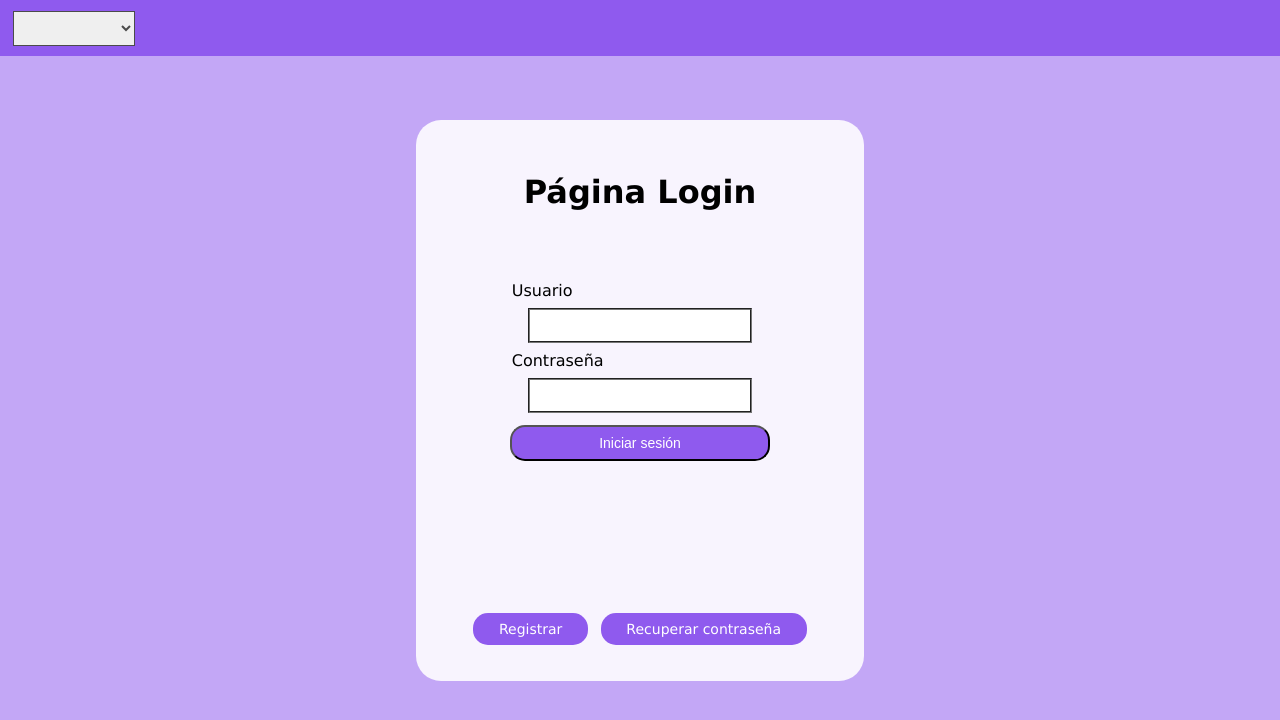
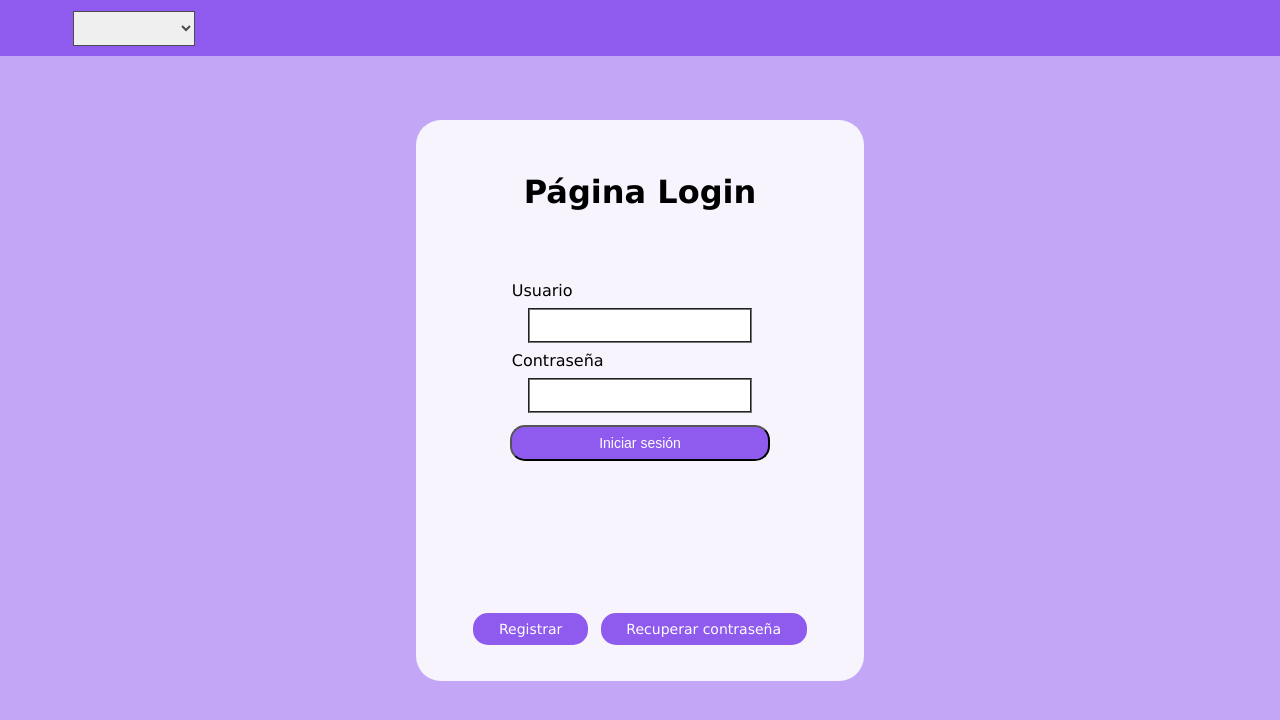
Before and after one commit to Kingomac/ET2-IU, a plain HTML site: page login.html in a window 1280 px wide. Drawn offline with nearby package versions, Linux system fonts and the light colour scheme.

Commit message:
Centrar "Conectado como" en el menú superior

```diff
--- a/css/general.css
+++ b/css/general.css
@@ -87,7 +87,7 @@ select {
   background-color: var(--color-barra-superior);
   padding: 0vh 1vw 0vh 1vw;
   display: grid;
-  grid-template-columns: repeat(4, 1fr);
+  grid-template-columns: repeat(5, 1fr);
   gap: 10px;
   grid-auto-rows: minmax(3vh,auto);
   align-items: center;
@@ -99,7 +99,6 @@ select {
 .menu-superior .uno {
   grid-column: 1;
   grid-row: 1;
-  width: fit-content;
 }
 .menu-superior .dos {
   grid-column: 2;
@@ -116,6 +115,7 @@ select {
 
 .menu-superior * {
   margin: 0;
+  text-align: center;
 }
 
 dialog {
--- a/css/general.portrait.css
+++ b/css/general.portrait.css
@@ -2,6 +2,8 @@
   .menu-superior {
     display: flex;
     flex-direction: column;
+    height: auto;
+    padding: 2vh 0 2vh 0;
   }
 
 }
--- a/js/menu/menu.js
+++ b/js/menu/menu.js
@@ -38,6 +38,7 @@ function insertarMenuAcciones({
   nav.classList.add("menu-superior");
 
   if (selectIdioma) {
+    const divIdiomas = document.createElement("div");
     const select = document.createElement("select");
     for (const i of Object.entries(IDIOMAS)) {
       const option = document.createElement("option");
@@ -48,7 +49,8 @@ function insertarMenuAcciones({
     select.onchange = (e) => setLang(e.target.value);
     select.value = readCookie(COOKIE_LANG);
     select.classList.add("uno");
-    nav.append(select);
+    divIdiomas.append(select);
+    nav.append(divIdiomas);
   }
 
   if (volver) {
```
